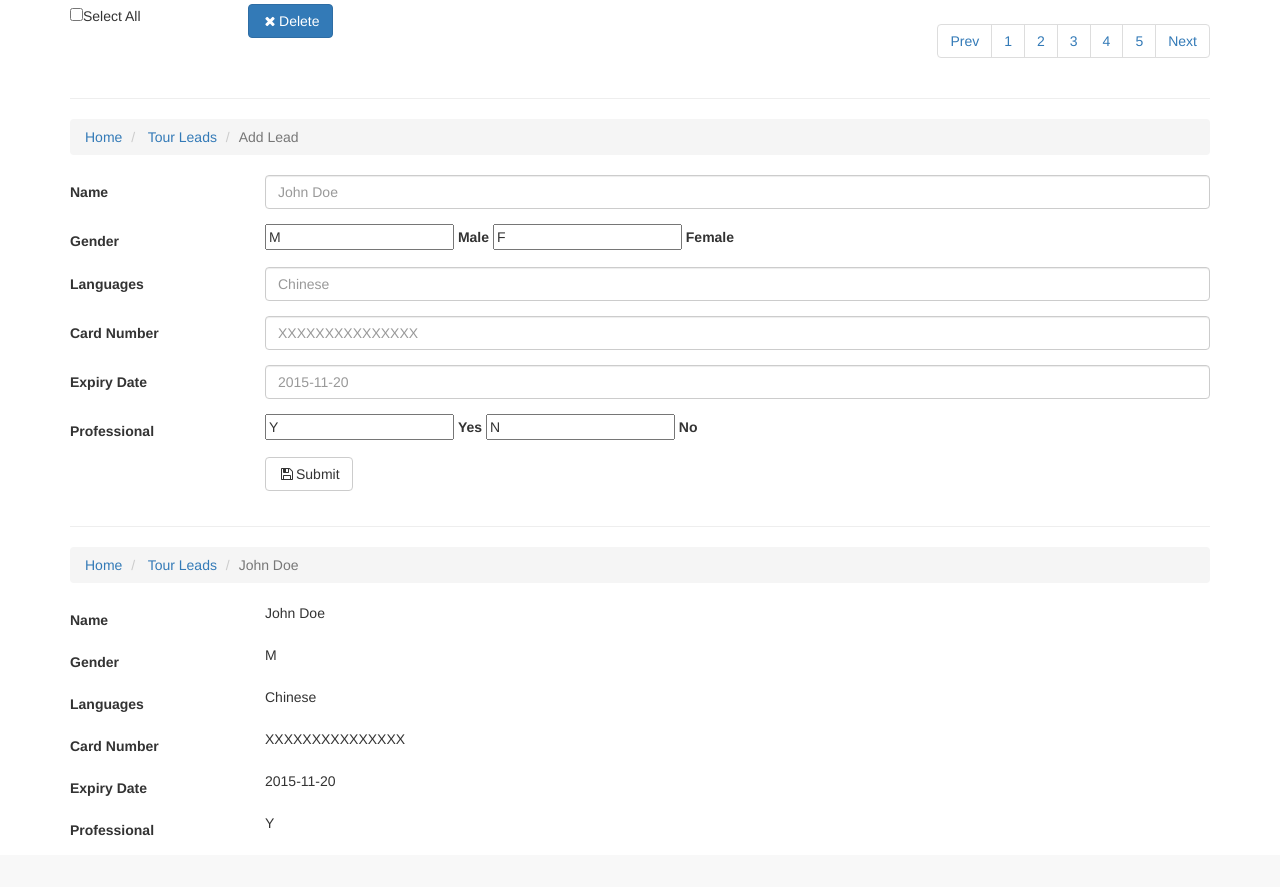
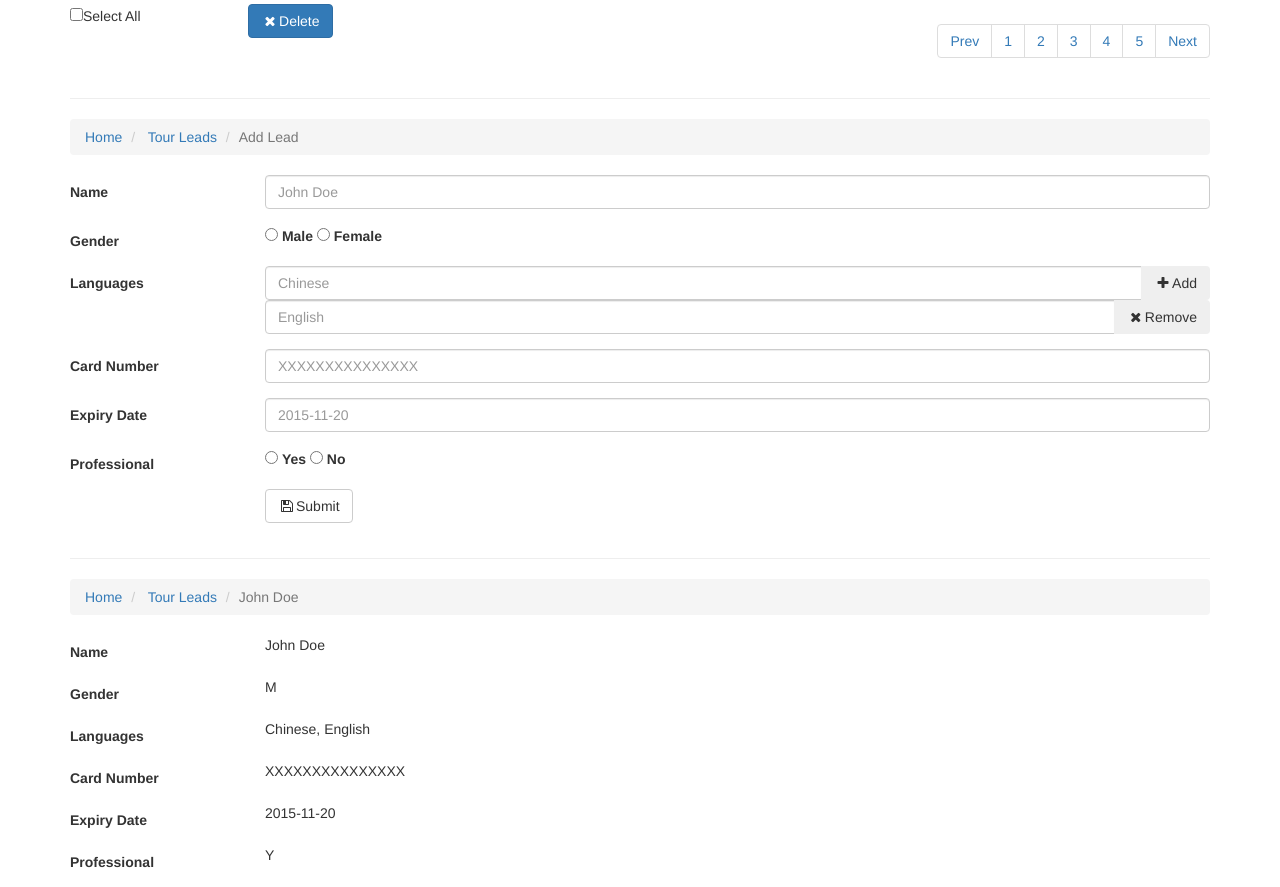
Before and after one commit to lucifurtun/crud-test, a Django app: page /leads/ in a window 1280 px wide. Shown: the part 370-1257 px from the top of the page. Before the commit the page ends 1206 px from the top, so only its background shows below. Run offline with Django 3.2, Linux system fonts and the light colour scheme; some libraries are stand-ins or nearby versions.

Commit message:
template update

```diff
--- a/leads/templates/leads/list.html
+++ b/leads/templates/leads/list.html
@@ -219,9 +219,9 @@
                                     <label for="gender " class="control-label ">Gender</label>
                                 </div>
                                 <div class="col-sm-10 ">
-                                    <input type="radio " id="gender " value="M ">
+                                    <input type="radio" id="gender" value="M">
                                     <label>Male</label>
-                                    <input type="radio " id="gender " value="F ">
+                                    <input type="radio" id="gender" value="F">
                                     <label>Female</label>
                                 </div>
                             </div>
@@ -229,9 +229,21 @@
                                 <div class="col-sm-2 ">
                                     <label for="languages " class="control-label ">Languages</label>
                                 </div>
-                                <div class="col-sm-10 ">
-                                    <input type="text " class="form-control " id="languages
-                    " placeholder="Chinese ">
+                                <div class="col-sm-10">
+                                    <div class="input-group">
+                                        <input type="text" class="form-control" id="languages" placeholder="Chinese">
+                                        <span class="input-group-btn">
+                                            <button class="btn">
+                                                <i class="fa fa-plus fa-fw"></i>Add</button>
+                                        </span>
+                                    </div>
+                                    <div class="input-group">
+                                        <input type="text" class="form-control" id="languages" placeholder="English">
+                                        <span class="input-group-btn">
+                                            <button class="btn">
+                                                <i class="fa fa-remove fa-fw"></i>Remove</button>
+                                        </span>
+                                    </div>
                                 </div>
                             </div>
                             <div class="form-group ">
@@ -257,9 +269,9 @@
                                     <label for="pro " class="control-label ">Professional</label>
                                 </div>
                                 <div class="col-sm-10 ">
-                                    <input type="radio " id="pro " value="Y ">
+                                    <input type="radio" id="pro" value="Y ">
                                     <label>Yes</label>
-                                    <input type="radio " id="pro " value="N ">
+                                    <input type="radio" id="pro" value="N ">
                                     <label>No</label>
                                 </div>
                             </div>
@@ -318,7 +330,7 @@
                                 <div class="col-sm-2 ">
                                     <label for="languages " class="control-label ">Languages</label>
                                 </div>
-                                <div class="col-sm-10 ">Chinese</div>
+                                <div class="col-sm-10 ">Chinese, English</div>
                             </div>
                             <div class="form-group ">
                                 <div class="col-sm-2 ">
--- a/manage.py
+++ b/manage.py
@@ -1,4 +1,3 @@
-#!/usr/bin/env python2.7
 import os
 import sys
 
```
Also changed, not shown: crud-test.html (+20 -8 lines), README.md.
